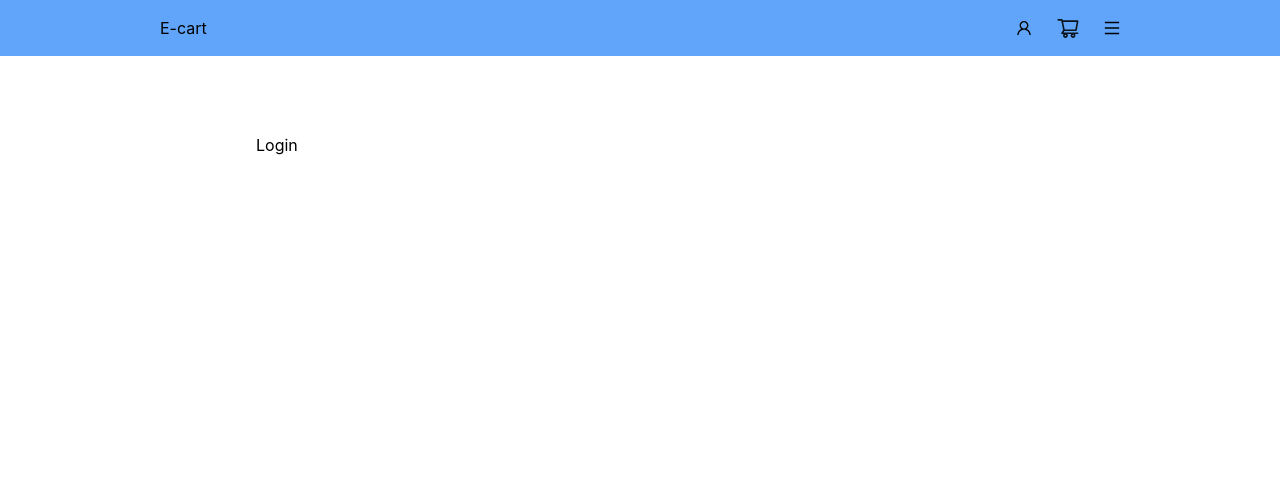
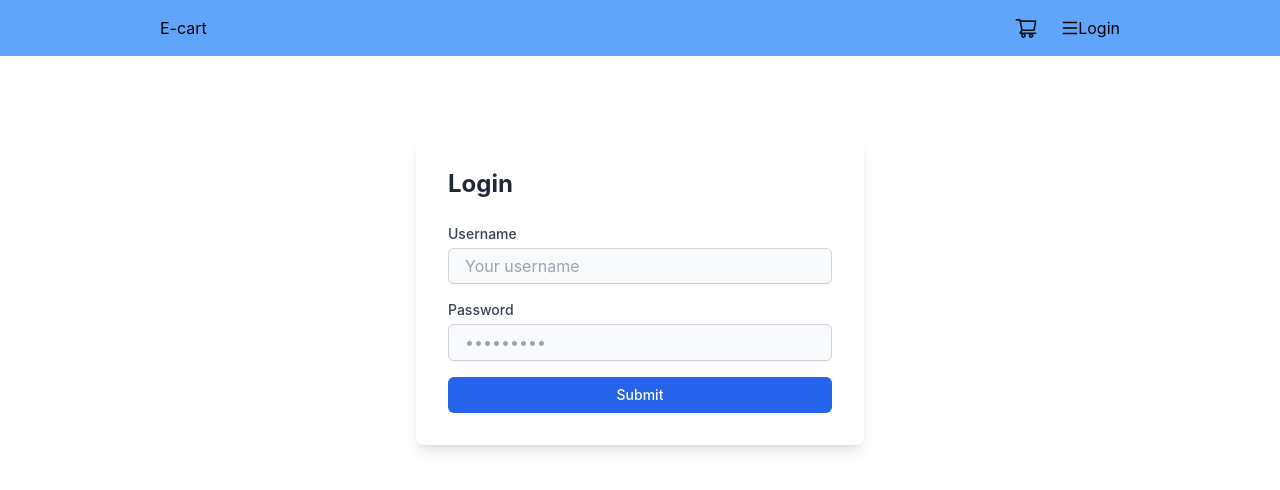
Before and after one commit to Maheedhar18/e-commerce, a React (Create React App) app in the folder e-commerce/: page /login in a window 1280 px wide. Shown: the top 490 px of the page. Built offline with nearby package versions, Linux system fonts and the light colour scheme.

Commit message:
added login, profile

```diff
--- a/e-commerce/src/App.js
+++ b/e-commerce/src/App.js
@@ -8,6 +8,7 @@ import 'antd/dist/reset.css';
 import Product from "./pages/Product/Product";
 import { useState } from "react";
 import Cart from "./pages/Cart/Cart";
+import Profile from "./pages/Profile/profile";
 
 
 function App() {
@@ -18,9 +19,10 @@ function App() {
       <div className="w-[60%] m-auto py-20">
         <Routes>
           <Route path="/login" element={<Login />} />
-          <Route path="/" element={<Home />} />
+          <Route path="/products" element={<Home />} />
           <Route path="/products/:id" element={<Product cartItems={cartItems} setCartItems={setCartItems} />} />
           <Route path="/cart" element={<Cart cartItems={cartItems} setCartItems={setCartItems} />} />
+          <Route path="/profile" element={<Profile />} />
         </Routes>
       </div>
     </div>
--- a/e-commerce/src/components/NavBar/NavBar.js
+++ b/e-commerce/src/components/NavBar/NavBar.js
@@ -1,27 +1,99 @@
-import React from 'react'
-import { ShoppingCartOutlined, UserOutlined, MenuOutlined } from '@ant-design/icons';
-import { Badge } from 'antd';
-import { useNavigate } from 'react-router-dom';
+import React, { createContext, useState, useContext, useEffect } from "react";
+import {
+  ShoppingCartOutlined,
+  UserOutlined,
+  MenuOutlined,
+} from "@ant-design/icons";
+import { Badge } from "antd";
+import { useNavigate, Link } from "react-router-dom";
+
+const NavBar = ({ cartItems }) => {
+  const [auth, setAuth] = useState({
+    isAuthenticated: false,
+    data: null,
+  });
+
+  useEffect(() => {
+    const getData = async () => {
+      const token = localStorage.getItem("token");
+      if (token) {
+        try {
+          const response = await fetch("https://dummyjson.com/auth/me", {
+            method: "GET",
+            headers: {
+              Authorization: `Bearer ${token}`,
+            },
+          });
+          const data = await response.json();
+          if (response.ok) {
+            setAuth({ isAuthenticated: true, data: data });
+          } else {
+            // Handle error, token might be invalid or expired
+            localStorage.removeItem("token");
+            setAuth({ isAuthenticated: false, data: null });
+          }
+        } catch (error) {
+          console.error("Error getting data:", error);
+        }
+      }
+    };
+
+    getData();
+  }, []);
+
+  const handleSignOut = () => {
+    setAuth({ isAuthenticated: false, user: null });
+    localStorage.removeItem("token");
+    navigate("/login");
+  };
+
+  const navigate = useNavigate();
+  return (
+    <div className="px-[160px] py-4 flex justify-between items-center bg-blue-400">
+      <div
+        className="cursor-pointer"
+        onClick={() => {
+          navigate("/products");
+        }}
+      >
+        E-cart
+      </div>
+      <div className="flex items-center">
 
 
-const NavBar = ({ cartItems }) => {
-  const navigate = useNavigate()
-  return (
-    <div className='px-[160px] py-4 flex justify-between items-center bg-blue-400'>
-      <div className='cursor-pointer' onClick={() => { navigate('/products') }}>E-cart</div>
-      <div className='flex items-center'>
-        <div className='cursor-pointer'><UserOutlined /></div>
+        <div
+          className="flex items-center ml-6 mr-6 cursor-pointer"
+          onClick={() => {
+            navigate("/cart");
+          }}
+        >
+          <Badge count={cartItems.length}>
+            <ShoppingCartOutlined className="text-[24px]" />
+          </Badge>
+        </div>
 
-        <div className='flex items-center ml-6 mr-6 cursor-pointer' onClick={() => { navigate('/cart') }}><Badge count={cartItems.length}><ShoppingCartOutlined className='text-[24px]' /></Badge></div>
+        <div className="cursor-pointer">
+          <MenuOutlined />
+        </div>
+        {auth.isAuthenticated && (
+          <>
+            <div className="cursor-pointer" onClick={() => {
+            navigate("/profile");
+          }}>
+            <UserOutlined />
+            </div>
+            <div>{auth.data.firstName}</div>
+            <button onClick={handleSignOut} className="link">Sign Out</button>
+          </>
+        )}
+        {!auth.isAuthenticated && (
+          <>
+            <button onClick={() => {navigate("/login");}} className="cursor-pointer">Login</button>
+          </>
+        )}
+      </div>
+    </div>
+  );
+};
 
-        <div className='cursor-pointer'><MenuOutlined /></div>
-
-
-
-      </div>
-
-    </div >
-  )
-}
-
-export default NavBar
+export default NavBar;
--- a/e-commerce/src/pages/Login/Login.js
+++ b/e-commerce/src/pages/Login/Login.js
@@ -1,9 +1,75 @@
-import React from 'react'
+import React, { useState } from 'react';
+import { useNavigate } from 'react-router-dom';
 
-const Login = () => {
+function Login() {
+  const [username, setUsername] = useState('');
+  const [password, setPassword] = useState('');
+  const navigate = useNavigate();
+
+  const handleLogin = async (event) => {
+    event.preventDefault();
+
+    try {
+      const response = await fetch('https://dummyjson.com/auth/login', {
+        method: 'POST',
+        headers: { 'Content-Type': 'application/json' },
+        body: JSON.stringify({
+          username: username,
+          password: password,
+          expiresInMins: 30, // optional, defaults to 60
+        }),
+      });
+      const data = await response.json();
+      if (response.ok) {
+        localStorage.setItem('token', data.token);
+        navigate('/products'); // Ensure this is the correct route you have in your <Routes> setup
+      } else {
+        console.error('Failed to login:', data.message);
+      }
+    } catch (error) {
+      console.error('There was an error logging in:', error);
+    }
+  };
+
   return (
-    <div>Login</div>
-  )
+    <div className="flex items-center justify-center">
+      <div className="p-8 bg-white shadow-lg rounded-lg max-w-md w-full">
+        <h2 className="text-2xl font-bold mb-6 text-gray-800">Login</h2>
+        <form className="space-y-4" onSubmit={handleLogin}>
+          <div>
+            <label className="block text-sm font-medium text-gray-700">Username</label>
+            <input
+              type="text"
+              required
+              className="mt-1 block w-full px-4 py-2 bg-gray-50 border border-gray-300 rounded-md shadow-sm focus:outline-none focus:ring-blue-500 focus:border-blue-500"
+              value={username}
+              onChange={(e) => setUsername(e.target.value)}
+              placeholder="Your username"
+            />
+          </div>
+          <div>
+            <label className="block text-sm font-medium text-gray-700">Password</label>
+            <input
+              type="password"
+              required
+              className="mt-1 block w-full px-4 py-2 bg-gray-50 border border-gray-300 rounded-md shadow-sm focus:outline-none focus:ring-blue-500 focus:border-blue-500"
+              value={password}
+              onChange={(e) => setPassword(e.target.value)}
+              placeholder="•••••••••"
+            />
+          </div>
+          <div>
+            <button
+              type="submit"
+              className="w-full px-4 py-2 text-sm font-medium text-white bg-blue-600 rounded-md hover:bg-blue-700 focus:outline-none focus:ring-2 focus:ring-blue-500 focus:ring-offset-2"
+            >
+              Submit
+            </button>
+          </div>
+        </form>
+      </div>
+    </div>
+  );
 }
 
-export default Login
+export default Login;
--- /dev/null
+++ b/e-commerce/src/pages/Profile/profile.js
@@ -0,0 +1,84 @@
+import React, { createContext, useState, useContext, useEffect } from "react";
+import { Card, Avatar } from 'antd';
+
+function Profile() {
+
+    const [auth, setAuth] = useState({
+        isAuthenticated: false,
+        data: null,
+      });
+
+      useEffect(() => {
+        const getData = async () => {
+          const token = localStorage.getItem("token");
+          if (token) {
+            try {
+              const response = await fetch("https://dummyjson.com/auth/me", {
+                method: "GET",
+                headers: {
+                  Authorization: `Bearer ${token}`,
+                },
+              });
+              const data = await response.json();
+              console.log(data);
+              if (response.ok) {
+                setAuth({ isAuthenticated: true, data: data });
+              } else {
+                // Handle error, token might be invalid or expired
+                localStorage.removeItem("token");
+                setAuth({ isAuthenticated: false, data: null });
+              }
+            } catch (error) {
+              console.error("Error getting data:", error);
+            }
+          }
+        };
+
+        getData();
+      }, []);
+
+  return (
+    <div>
+    {auth.isAuthenticated && (
+    <div className="flex justify-center items-center">
+      <Card
+        className="max-w-sm rounded overflow-hidden shadow-lg"
+        hoverable
+      >
+        <div className="px-6 py-4">
+          <div className="flex flex-col items-center pb-4">
+            <Avatar
+              size={100}
+              src={auth.data.image}
+            />
+            <div className="font-bold text-xl mt-2">{`${auth.data.firstName} ${auth.data.lastName}`}</div>
+            <p className="text-gray-600 text-base">{`@${auth.data.username}`}</p>
+          </div>
+          <div className="border-t border-gray-200">
+            <div className="mt-2">
+              <p className="text-gray-700 text-base mb-1">
+                <strong>Email:</strong> {auth.data.email}
+              </p>
+              <p className="text-gray-700 text-base mb-1">
+                <strong>Phone:</strong> {auth.data.phone}
+              </p>
+              <p className="text-gray-700 text-base mb-1">
+                <strong>Birth Date:</strong> {auth.data.birthDate}
+              </p>
+              <p className="text-gray-700 text-base mb-1">
+                <strong>Age:</strong> {auth.data.age}
+              </p>
+              <p className="text-gray-700 text-base">
+                <strong>Gender:</strong> {auth.data.gender}
+              </p>
+            </div>
+          </div>
+        </div>
+      </Card>
+    </div>
+    )}
+    </div>
+  );
+}
+
+export default Profile;
```
